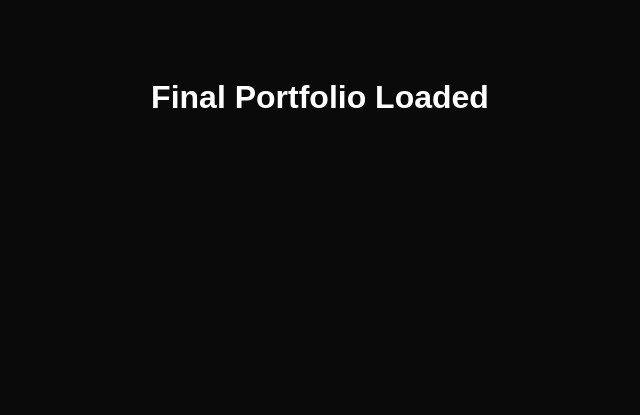
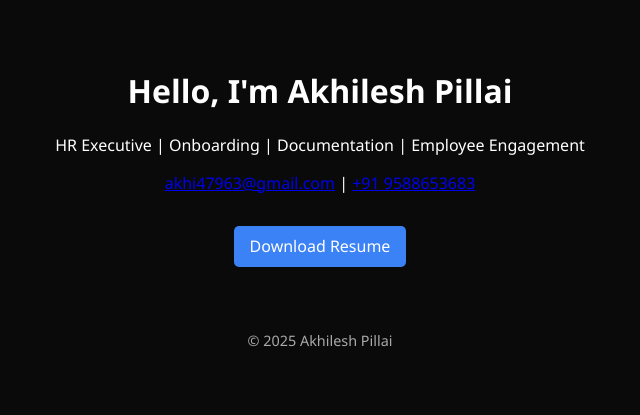
Before and after one commit to akhiiilesh01/akhiiilesh01.github.io, a plain HTML site: page index.html in a window 1280 px wide. Shown: the whole page, without its empty margins (320-960 px from the left). Drawn offline with Linux system fonts and the light colour scheme.

Commit message:
Add files via upload

```diff
--- a/index.html
+++ b/index.html
@@ -1 +1,19 @@
-<!DOCTYPE html><html><head><title>Akhilesh Pillai | Portfolio</title><link rel='stylesheet' href='style.css'></head><body><h1>Final Portfolio Loaded</h1></body></html>
+<!DOCTYPE html>
+<html lang="en">
+<head>
+  <meta charset="UTF-8" />
+  <meta name="viewport" content="width=device-width, initial-scale=1.0"/>
+  <title>Akhilesh Pillai | Portfolio</title>
+  <link rel="stylesheet" href="style.css" />
+</head>
+<body>
+  <div class="background"></div>
+  <header>
+    <h1>Hello, I'm Akhilesh Pillai</h1>
+    <p>HR Executive | Onboarding | Documentation | Employee Engagement</p>
+    <p><a href="mailto:akhi47963@gmail.com">akhi47963@gmail.com</a> | <a href="tel:+919588653683">+91 9588653683</a></p>
+    <a href="Akhilesh_Pillai_Resume_31.05.pdf" class="resume-link" download>Download Resume</a>
+  </header>
+  <footer><p>© 2025 Akhilesh Pillai</p></footer>
+</body>
+</html>
--- a/style.css
+++ b/style.css
@@ -1 +1,23 @@
-body { background: #0a0a0a; color: #fff; font-family: Arial, sans-serif; text-align: center; padding-top: 50px; }
+
+body {
+  margin: 0;
+  font-family: 'Segoe UI', sans-serif;
+  background: #0a0a0a;
+  color: #fff;
+  text-align: center;
+  padding: 3rem 1rem;
+}
+.resume-link {
+  display: inline-block;
+  margin-top: 1rem;
+  padding: 0.6rem 1rem;
+  background: #3b82f6;
+  color: #fff;
+  text-decoration: none;
+  border-radius: 5px;
+}
+footer {
+  margin-top: 4rem;
+  font-size: 0.9rem;
+  color: #aaa;
+}
```
